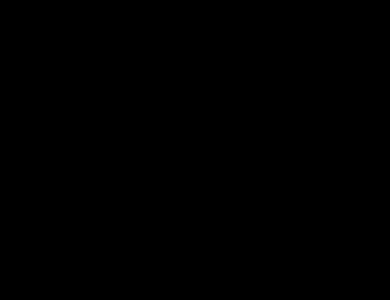
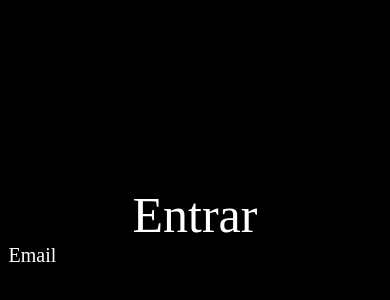
Before and after one commit to Rei1DT/SenaiParking, a React Native app: screen / in a window 390 px wide. Shown: the part 196-496 px from the top of the page. Built offline with nearby package versions, Linux system fonts and the light colour scheme.

Commit message:
feat: create components

```diff
--- a/src/screens/login/index.jsx
+++ b/src/screens/login/index.jsx
@@ -1,9 +1,12 @@
-import { LoginContainer } from "./style";
-
+import { LoginContainer, TitleEntrar, Forms, Email,  } from "./style";
 
 export default function Login() {
     return (
         <LoginContainer>
+                <TitleEntrar>Entrar</TitleEntrar>
+            <Forms>
+                <Email>Email</Email>
+            </Forms>
 
         </LoginContainer>
     )
--- a/src/screens/login/style.js
+++ b/src/screens/login/style.js
@@ -3,4 +3,25 @@
 export const LoginContainer = styled.View`
     flex: 1;
     background-color: black;
+    display: flex;
+    justify-content: center;
+    align-items: center;
 `
+export const TitleEntrar = styled.Text`
+    color: white;
+    font-size: 50px;
+    font-family: Kanit;
+`
+export const Forms = styled.View`
+    display: flex;
+    width: 373px;
+    flex-direction: column;
+    align-items: flex-start;
+    gap: 30px;
+`
+export const Email = styled.Text`
+    color: white;
+    font-size: 20px;
+    font-family: Kanit;
+    font-weight: 400;
+`
```
